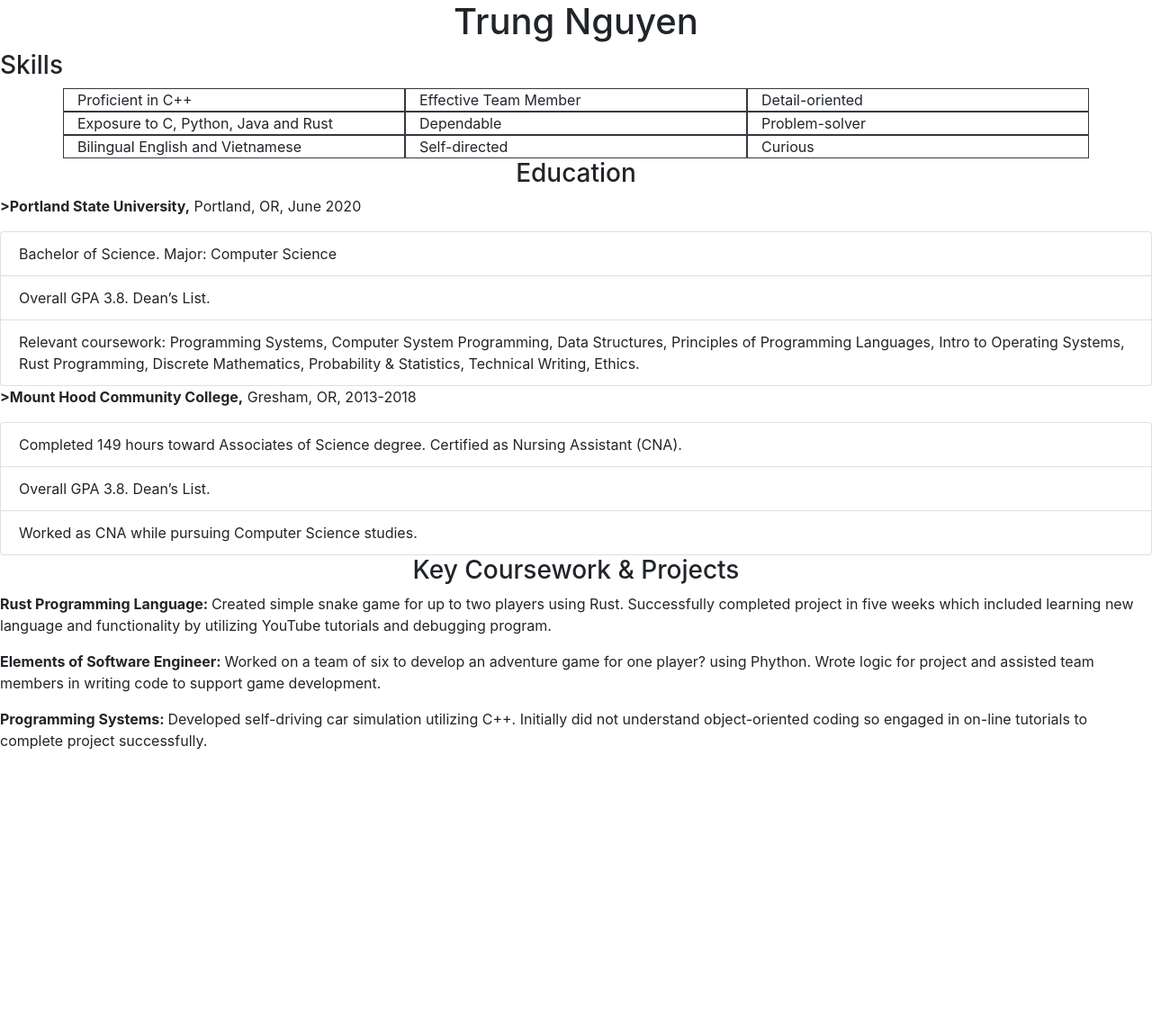
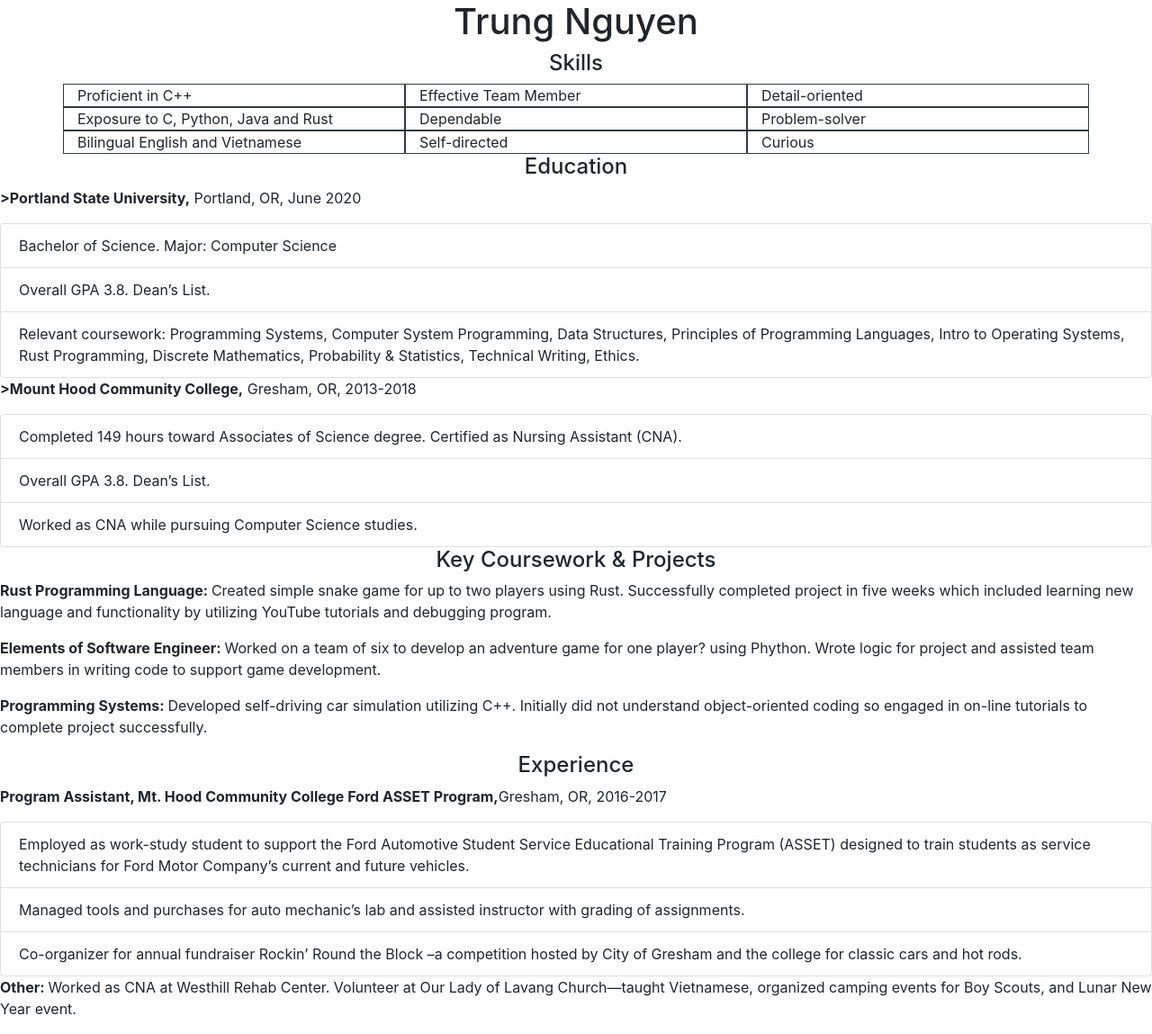
Before and after one commit to ntrung1008/ntrung1008.github.io, a plain HTML site: page Resume.html in a window 1280 px wide. Shown: the whole page at 90% size. Before the commit the page ends 851 px from the top, so only its background shows below. Drawn offline with nearby package versions, Linux system fonts and the light colour scheme.

Commit message:
Add the rest of the Resume.html

```diff
--- a/Resume.html
+++ b/Resume.html
@@ -22,7 +22,7 @@
 </head>
 <body >
     <div class ="text-center"> <h1>Trung Nguyen</h1></div>
-    <div><h3>Skills</h3></div>
+    <div><h4 class ="text-center">Skills</h4></div>
     <div class="container">
             <div class="row">
               <div class="col border border-dark">Proficient in C++</div>
@@ -40,7 +40,7 @@
             <div class="col border border-dark">Curious</div>
             </div>
         </div>
-    <div class ="text-center" ><h3>Education</h3></div>
+    <div class ="text-center" ><h4>Education</h4></div>
     <p> <span class="font-weight-bold">>Portland State University,</span> Portland, OR, June 2020 </p>
     <ul class="list-group">
             <li class="list-group-item">Bachelor of Science. Major: Computer Science</li>
@@ -53,10 +53,19 @@
             <li class="list-group-item">Overall GPA 3.8. Dean’s List.</li>
             <li class="list-group-item">Worked as CNA while pursuing Computer Science studies.</li>
     </ul>
-    <div ><h3 class ="text-center">Key Coursework & Projects</h3>
+    <div ><h4 class ="text-center">Key Coursework & Projects</h4>
     <p><span class="font-weight-bold">Rust Programming Language: </span> Created simple snake game for up to two players using Rust. Successfully completed project in five weeks which included learning new language and functionality by utilizing YouTube tutorials and debugging program.</p>
     <p><span class="font-weight-bold">Elements of Software Engineer:  </span>Worked on a team of six to develop an adventure game for one player? using Phython. Wrote logic for project and assisted team members in writing code to support game development.</p>
     <p><span class="font-weight-bold">Programming Systems: </span>Developed self-driving car simulation utilizing C++. Initially did not understand object-oriented coding so engaged in on-line tutorials to complete project successfully. </p>
     </div>
+    <div class ="text-center" ><h4>Experience</h4></div>
+    <p><span class="font-weight-bold">Program Assistant, Mt. Hood Community College Ford ASSET Program,</span>Gresham, OR, 2016-2017</p>
+    <ul class="list-group">
+      <li class="list-group-item">Employed as work-study student to support the Ford Automotive Student Service Educational Training Program (ASSET) designed to train students as service technicians for Ford Motor Company’s current and future vehicles. </li>
+      <li class="list-group-item">Managed tools and purchases for auto mechanic’s lab and assisted instructor with grading of assignments.</li>
+      <li class="list-group-item">Co-organizer for annual fundraiser Rockin’ Round the Block –a competition hosted by City of Gresham and the college for classic cars and hot rods.</li>
+    </ul>
+    <p><span class="font-weight-bold">Other: </span>Worked as CNA at Westhill Rehab Center. Volunteer at Our Lady of Lavang Church—taught Vietnamese, organized camping events for Boy Scouts, and Lunar New Year event.</p>
+
 </body>
 </html>
```
